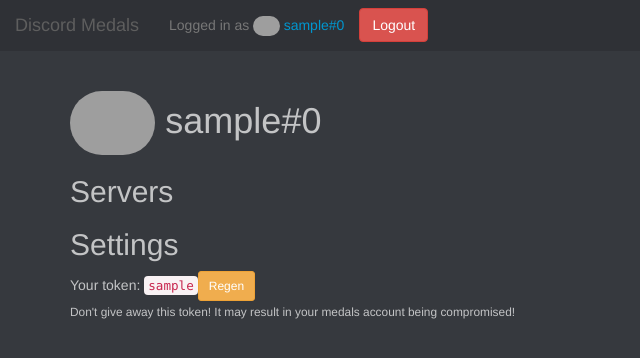
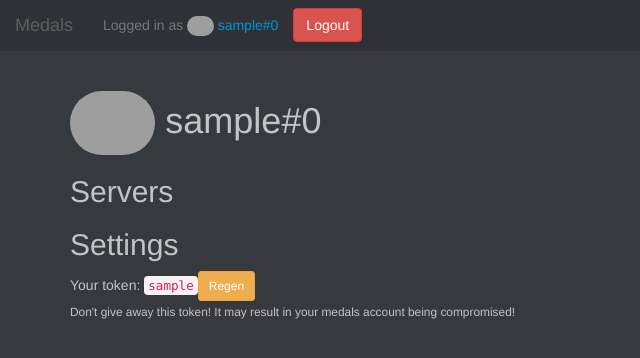
Before and after one commit to Steffo99/discordmedals, a Flask app: page /user/1 in a window 1280 px wide. Shown: the top 358 px of the page, without its empty margins (0-640 px from the left). Run offline with Flask 2, Linux system fonts and the light colour scheme; the visitor is signed in with stand-in values (Sample User, id 1); data comes from the database, SQL or seed files in the repository; data that the repository does not hold is empty; some libraries are stand-ins or nearby versions; grey boxes are pictures that could not be loaded.

Commit message:
Changed the name displayed on the navbar

```diff
--- a/templates/base.htm
+++ b/templates/base.htm
@@ -12,7 +12,7 @@
         <nav id="navbar" class="navbar navbar-default navbar-static-top">
             <div class="container-fluid">
                 <a href="/" class="navbar-brand">
-                    Discord Medals
+                    Medals
                 </a>
                 <div id="navbar-elements">
                     {% if user %}
```
